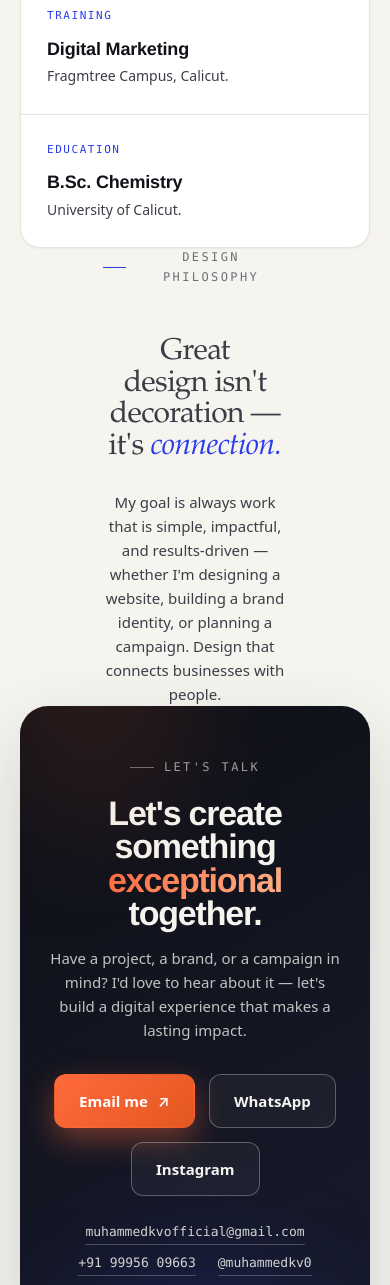
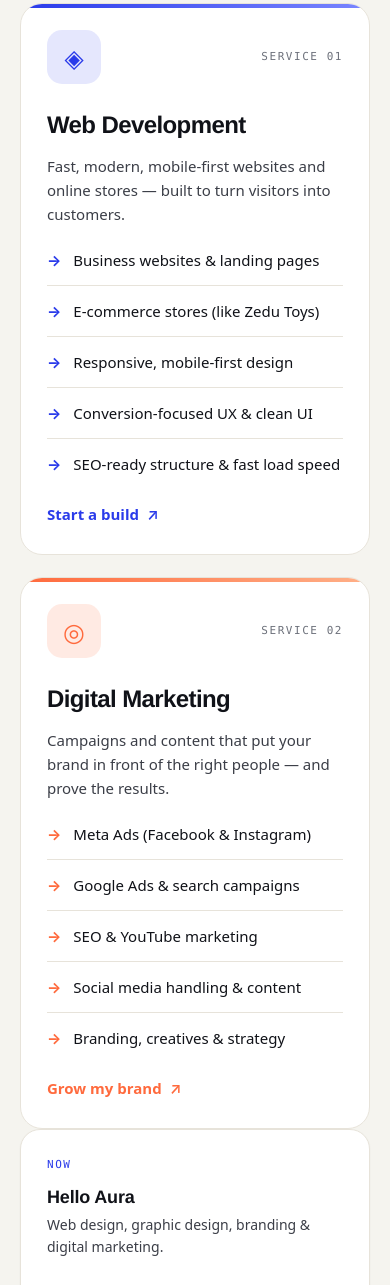
Before and after one commit to muhammedkvofficial/muhammedkvofficial.github.io, a plain HTML site: page index.html in a window 390 px wide. Shown: the part 4469-5754 px from the top of the page. Drawn offline with Linux system fonts and the light colour scheme.

Commit message:
Add Services section: Web Development & Digital Marketing
Co-Authored-By: Claude Opus 4.8 <noreply@anthropic.com>

```diff
--- a/index.html
+++ b/index.html
@@ -247,6 +247,29 @@
   .exp-card.mkt li::before{background:var(--signal)}
   @media(max-width:820px){.exp-grid{grid-template-columns:1fr}}
 
+  /* ---------- services ---------- */
+  .svc-grid{display:grid;grid-template-columns:1fr 1fr;gap:22px}
+  .svc{position:relative;overflow:hidden;background:var(--raise);border:1px solid var(--line);border-radius:22px;padding:clamp(26px,3.4vw,42px);transition:.3s cubic-bezier(.16,1,.3,1)}
+  .svc::before{content:"";position:absolute;inset:0 0 auto 0;height:4px;background:linear-gradient(90deg,var(--accent),var(--accent-2))}
+  .svc.mkt::before{background:linear-gradient(90deg,var(--signal),#FFB088)}
+  .svc:hover{transform:translateY(-6px);box-shadow:var(--shadow);border-color:color-mix(in srgb,var(--accent) 40%,var(--line))}
+  .svc.mkt:hover{border-color:color-mix(in srgb,var(--signal) 45%,var(--line))}
+  .svc-top{display:flex;align-items:center;justify-content:space-between;margin-bottom:22px}
+  .svc-ic{width:54px;height:54px;border-radius:15px;display:grid;place-items:center;font-size:25px;background:color-mix(in srgb,var(--accent) 12%,transparent);color:var(--accent)}
+  .svc.mkt .svc-ic{background:color-mix(in srgb,var(--signal) 14%,transparent);color:var(--signal)}
+  .svc-tag{font-family:var(--mono);font-size:11px;letter-spacing:.14em;text-transform:uppercase;color:var(--muted)}
+  .svc h3{font-family:var(--display);font-weight:800;font-size:clamp(24px,3vw,36px);letter-spacing:-.025em;margin:0 0 10px}
+  .svc>p{color:var(--ink-soft);font-size:15px;margin:0 0 22px;max-width:42ch}
+  .svc-list{list-style:none;padding:0;margin:0 0 26px;display:grid;gap:13px}
+  .svc-list li{display:flex;gap:12px;align-items:flex-start;font-size:15px;color:var(--ink);padding-bottom:13px;border-bottom:1px solid var(--line)}
+  .svc-list li:last-child{border-bottom:none;padding-bottom:0}
+  .svc-list li::before{content:"→";color:var(--accent);font-weight:700;flex:none}
+  .svc.mkt .svc-list li::before{color:var(--signal)}
+  .svc-cta{display:inline-flex;align-items:center;gap:8px;font-weight:600;font-size:15px;color:var(--accent);transition:gap .24s}
+  .svc.mkt .svc-cta{color:var(--signal)}
+  .svc-cta:hover{gap:13px}
+  @media(max-width:820px){.svc-grid{grid-template-columns:1fr}}
+
   /* ---------- credentials ---------- */
   .creds{display:grid;grid-template-columns:repeat(3,1fr);border:1px solid var(--line);border-radius:20px;overflow:hidden;background:var(--raise);box-shadow:var(--shadow-sm)}
   .cred{padding:clamp(26px,3.4vw,40px);border-right:1px solid var(--line);transition:background .25s}
@@ -307,6 +330,7 @@
       <a href="#about">About</a>
       <a href="#work">Work</a>
       <a href="#expertise">Expertise</a>
+      <a href="#services">Services</a>
       <a href="#contact">Contact</a>
     </nav>
     <div style="display:flex;align-items:center;gap:16px">
@@ -437,6 +461,42 @@
     </div>
   </section>
 
+  <!-- SERVICES -->
+  <section id="services" class="wrap">
+    <div class="sec-head reveal">
+      <div><span class="idx">04 — Services</span><h2>How I help you grow.</h2></div>
+      <p class="lede" style="margin:0">Two things, end to end — I build the website, then bring the traffic that fills it.</p>
+    </div>
+    <div class="svc-grid">
+      <div class="svc reveal">
+        <div class="svc-top"><span class="svc-ic">◈</span><span class="svc-tag">Service 01</span></div>
+        <h3>Web Development</h3>
+        <p>Fast, modern, mobile-first websites and online stores — built to turn visitors into customers.</p>
+        <ul class="svc-list">
+          <li>Business websites &amp; landing pages</li>
+          <li>E-commerce stores (like Zedu Toys)</li>
+          <li>Responsive, mobile-first design</li>
+          <li>Conversion-focused UX &amp; clean UI</li>
+          <li>SEO-ready structure &amp; fast load speed</li>
+        </ul>
+        <a href="#contact" class="svc-cta">Start a build <span>↗</span></a>
+      </div>
+      <div class="svc mkt reveal">
+        <div class="svc-top"><span class="svc-ic">◎</span><span class="svc-tag">Service 02</span></div>
+        <h3>Digital Marketing</h3>
+        <p>Campaigns and content that put your brand in front of the right people — and prove the results.</p>
+        <ul class="svc-list">
+          <li>Meta Ads (Facebook &amp; Instagram)</li>
+          <li>Google Ads &amp; search campaigns</li>
+          <li>SEO &amp; YouTube marketing</li>
+          <li>Social media handling &amp; content</li>
+          <li>Branding, creatives &amp; strategy</li>
+        </ul>
+        <a href="#contact" class="svc-cta">Grow my brand <span>↗</span></a>
+      </div>
+    </div>
+  </section>
+
   <!-- CREDENTIALS -->
   <section class="wrap" style="padding-top:0">
     <div class="creds reveal">
```
